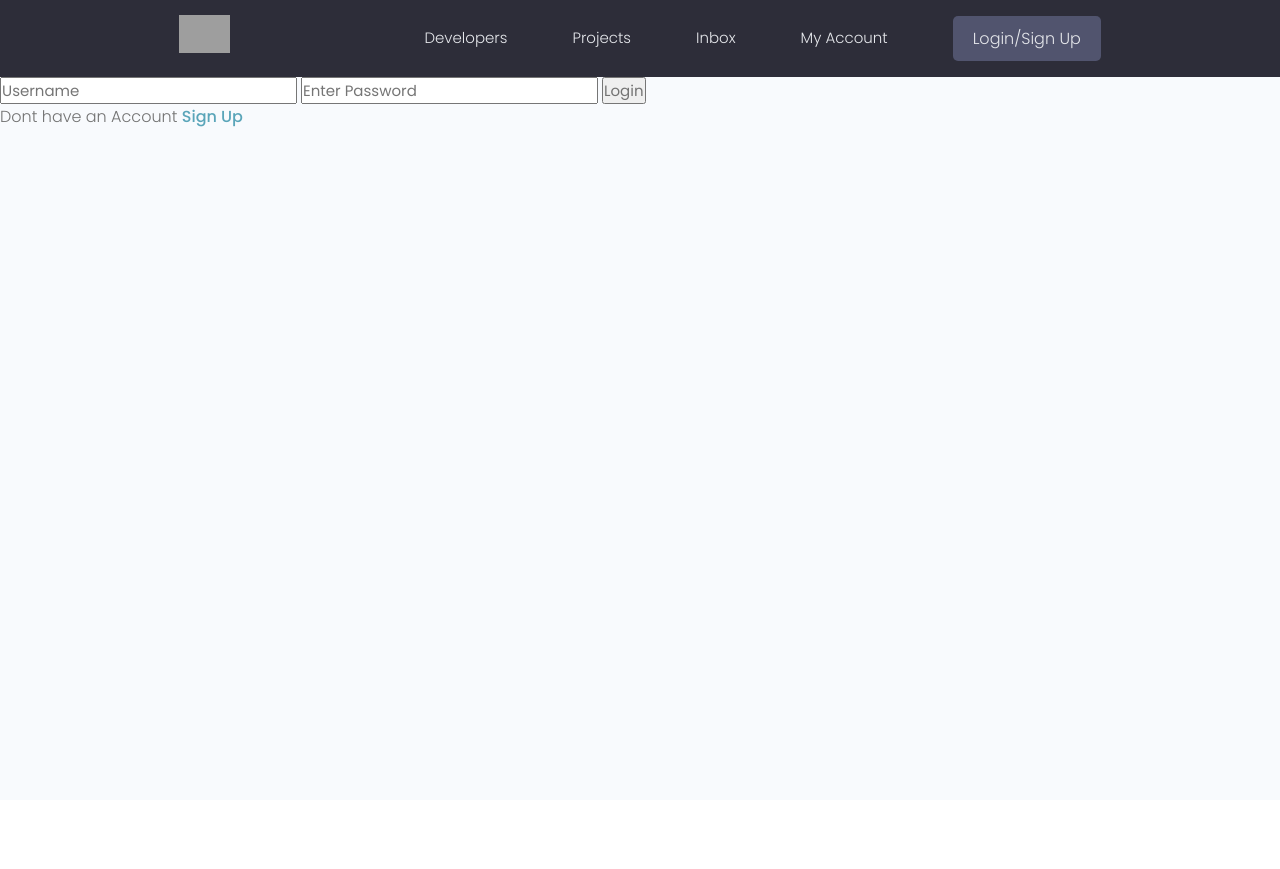
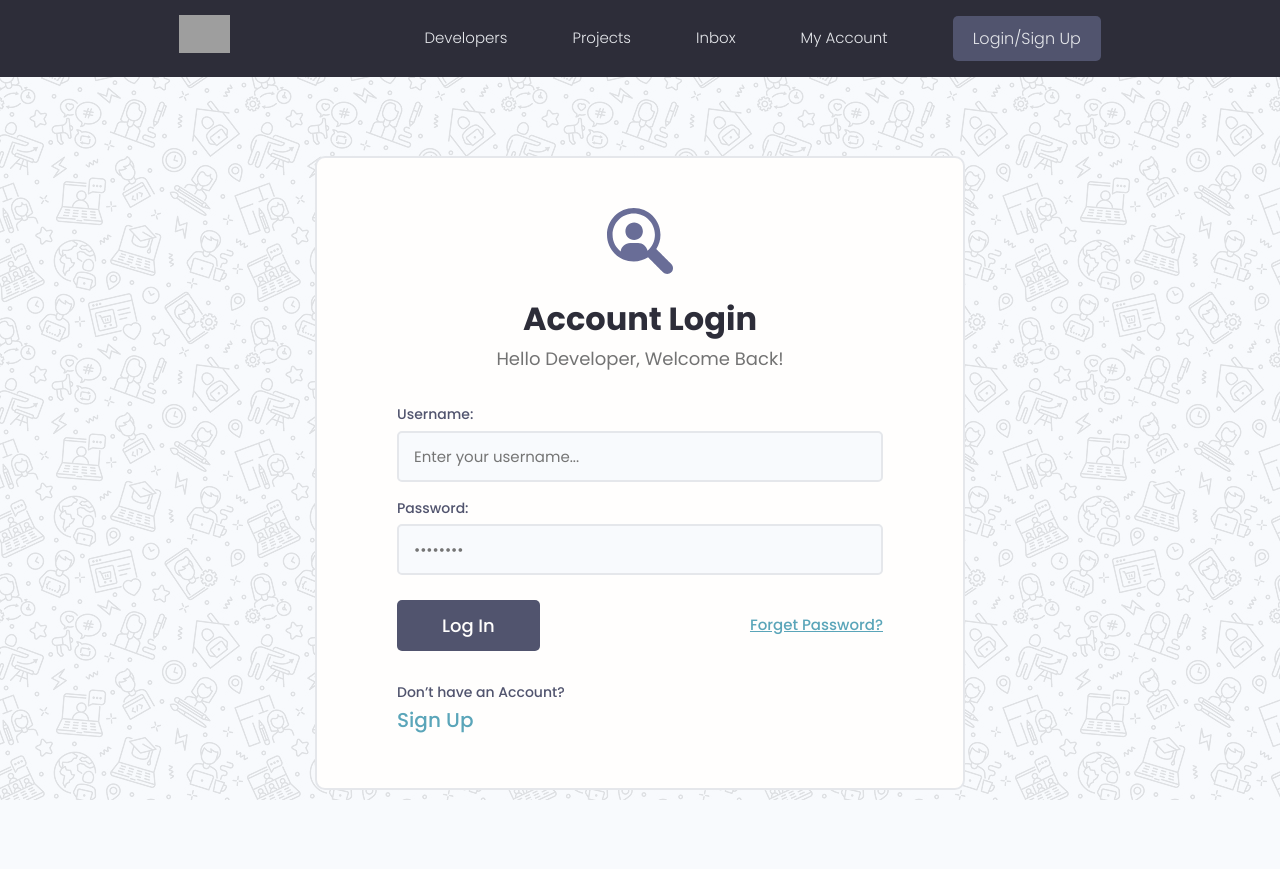
Before and after one commit to TeamKweku/devsearch, a Django app: page /login/ in a window 1280 px wide. Before the commit the page ends 127 px from the top, so only its background shows below. Run offline with Django 4.2, Linux system fonts and the light colour scheme; some libraries are stand-ins or nearby versions; grey boxes are pictures that could not be loaded.

Commit message:
Styling the registration and login page

```diff
--- a/static/uikit/app.js
+++ b/static/uikit/app.js
@@ -2,3 +2,12 @@
 document.addEventListener('DOMContentLoaded', function () {
   hljs.highlightAll();
 });
+
+let alertWrapper = document.querySelector('.alert')
+let alertClose = document.querySelector('.alert__close')
+
+if (alertWrapper) {
+    alertClose.addEventListener('click', () =>
+        alertWrapper.style.display = 'none'
+    )
+}
--- a/templates/main.html
+++ b/templates/main.html
@@ -19,18 +19,32 @@
 </head>
 <body>
     {% include 'navbar.html' %}
+
+<!--    {% if messages %}-->
+<!--    <ul class="messages">-->
+<!--        {% for message in messages %}-->
+<!--        <li{% if message.tags %} class="{{ message.tags }}"{% endif %}>-->
+<!--            {% if message.level == DEFAULT_MESSAGE_LEVELS.ERROR %}Important: {% endif %}-->
+<!--            {{ message }}-->
+<!--        </li>-->
+<!--        {% endfor %}-->
+<!--    </ul>-->
+<!--{% endif %}-->
+
     {% if messages %}
-    <ul class="messages">
         {% for message in messages %}
-        <li{% if message.tags %} class="{{ message.tags }}"{% endif %}>
-            {% if message.level == DEFAULT_MESSAGE_LEVELS.ERROR %}Important: {% endif %}
-            {{ message }}
-        </li>
+            <div class="alert alert--{{message.tags}}">
+                <p class="alert__message">{{message}}</p>
+                <button class="alert__close">x</button>
+            </div>
         {% endfor %}
-    </ul>
-{% endif %}
+    {% endif %}
+
+
     {% block content %}
 
     {% endblock %}
 </body>
+
+<script src="{% static 'uikit/app.js' %}"></script>
 </html>
--- a/users/templates/users/login_register.html
+++ b/users/templates/users/login_register.html
@@ -1,22 +1,93 @@
 {% extends 'main.html' %}
-
+{% load static %}
 {% block content %}
 
 {% if page == 'register' %}
-    <h1>Register User</h1>
-    <form action="{% url 'register' %}" method="POST">
-        {% csrf_token %}
-        {{ form.as_p }}
-        <input type="submit" value="Register User">
-    </form>
+      <div class="auth">
+      <div class="card">
+        <div class="auth__header text-center">
+          <a href="/">
+            <img src="{% static 'images/icon.svg' %}" alt="icon" />
+          </a>
+          <h3>Register an Account</h3>
+          <p>Create a new developer account</p>
+        </div>
+
+            <form action="{% url 'register' %}" method="POST" class="form auth__form">
+                {% csrf_token %}
+                <!-- Input:Text -->
+                {% for field in form %}
+                    <div class="form__field">
+                      <label for="formInput#text">{{field.label}}: </label>
+                        {{ field }}
+
+<!--                        {% if field.help_text %}-->
+<!--                          <small>{{field.help_text}}</small>-->
+<!--                        {% endif %}-->
+
+                        {% for error in field.errors %}
+                        <p style="color: red;">{{error}}</p>
+                        {% endfor %}
+                    </div>
+                {% endfor %}
+              <div class="auth__actions">
+                <input class="btn btn--sub btn--lg" type="submit" value="Sign  In" />
+              </div>
+            </form>
+
+        <div class="auth__alternative">
+          <p>Already have an Account?</p>
+          <a href="{% url 'login' %}">Log In</a>
+        </div>
+      </div>
+    </div>
+
 {% else %}
-<form action="{% url 'login' %}" method='POST'>
-    {% csrf_token %}
-    <input type="text" name="username" placeholder="Username">
-    <input type="password" name="password" placeholder="Enter Password">
-    <input type="submit" value="Login">
+<div class="auth">
+      <div class="card">
+        <div class="auth__header text-center">
+          <a href="/">
+            <img src="{% static 'images/icon.svg' %}" alt="icon" />
+          </a>
+          <h3>Account Login</h3>
+          <p>Hello Developer, Welcome Back!</p>
+        </div>
 
-    <p>Dont have an Account <a href="{% url 'register' %}">Sign Up</a></p>
-</form>
+        <form action="{% url 'login' %}" method='POST' class="form auth__form">
+            {% csrf_token %}
+          <!-- Input:Email -->
+          <div class="form__field">
+            <label for="formInput#text">Username: </label>
+            <input
+              class="input input--text"
+              id="formInput#text"
+              type="text"
+              name="username"
+              placeholder="Enter your username..."
+            />
+          </div>
+
+          <!-- Input:Password -->
+          <div class="form__field">
+            <label for="formInput#password">Password: </label>
+            <input
+              class="input input--password"
+              id="formInput#passowrd"
+              type="password"
+              name="password"
+              placeholder="••••••••"
+            />
+          </div>
+          <div class="auth__actions">
+            <input class="btn btn--sub btn--lg" type="submit" value="Log In" />
+            <a href="forgetpassword.html">Forget Password?</a>
+          </div>
+        </form>
+        <div class="auth__alternative">
+          <p>Don’t have an Account?</p>
+          <a href="{% url 'register' %}">Sign Up</a>
+        </div>
+      </div>
+    </div>
 {% endif %}
 {% endblock %}
--- a/users/views.py
+++ b/users/views.py
@@ -39,7 +39,7 @@ def login_user(request):
 
 def logout_user(request):
     logout(request)
-
+    messages.info(request, 'User was logged out!')
     return redirect('login')
 
 
```
Also changed, not shown: templates/signup.html (added, +89 -0 lines), users/forms.py (+8 -0 lines), static/images/icon.svg (added), static/images/pattern.jpg (added), 1 other file.
